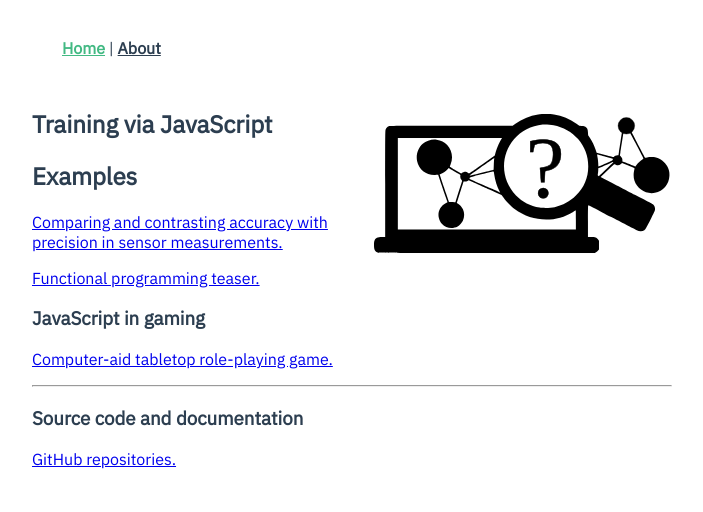
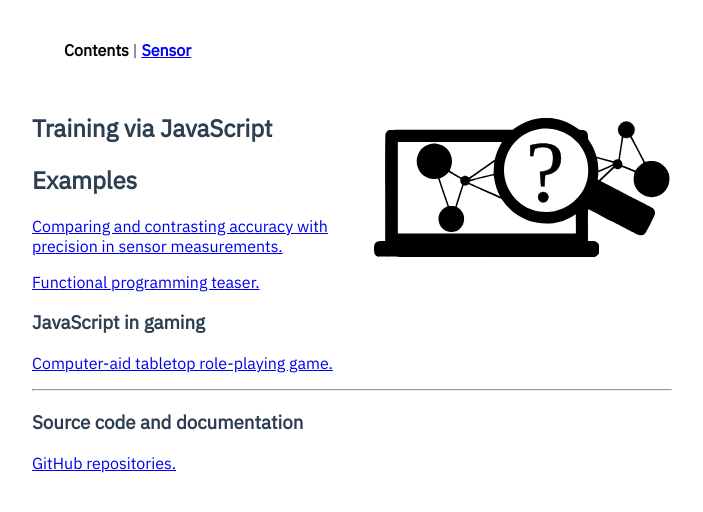
Before and after one commit to martinmphil/training_via_js, a Vue app: page /#/ in a window 1280 px wide. Shown: the top 512 px of the page, without its empty margins (288-991 px from the left). Built offline with nearby package versions, Linux system fonts and the light colour scheme.

Commit message:
added sensors page

```diff
--- a/src/App.vue
+++ b/src/App.vue
@@ -1,8 +1,8 @@
 <template>
   <div id="app">
     <nav id="nav">
-      <router-link to="/">Home</router-link> |
-      <router-link to="/about">About</router-link>
+      <router-link to="/">Contents</router-link> |
+      <router-link to="/sensor">Sensor</router-link>
     </nav>
     <router-view/>
   </div>
@@ -16,16 +16,19 @@
   color: #2c3e50;
 }
 #nav {
-  padding: 30px;
+  padding: 2em;
 }
 
 #nav a {
   font-weight: bold;
-  color: #2c3e50;
+  /* color: #2c3e50; */
+  color: #0000ee;
 }
 
 #nav a.router-link-exact-active {
-  color: #42b983;
+  /* color: #42b983; */
+  text-decoration: none;
+  color: black;
 }
 
 /* width & height includes padding + border for responsive web design */
--- a/src/router.js
+++ b/src/router.js
@@ -1,6 +1,6 @@
 import Vue from 'vue'
 import Router from 'vue-router'
-import Home from './views/Home.vue'
+import ContentsPage from './views/ContentsPage.vue'
 
 Vue.use(Router)
 
@@ -8,16 +8,16 @@ export default new Router({
   routes: [
     {
       path: '/',
-      name: 'home',
-      component: Home
+      name: 'contents-page',
+      component: ContentsPage
     },
     {
-      path: '/about',
-      name: 'about',
+      path: '/sensor',
+      name: 'sensor',
       // route level code-splitting
       // this generates a separate chunk (about.[hash].js) for this route
       // which is lazy-loaded when the route is visited.
-      component: () => import(/* webpackChunkName: "about" */ './views/About.vue')
+      component: () => import(/* webpackChunkName: "sensor" */ './views/Sensor.vue')
     }
   ]
 })
--- a/src/views/About.vue
+++ /dev/null
@@ -1,5 +0,0 @@
-<template>
-  <div class="about">
-    <p>Please see our home page for examples of training via JavaScript.</p>
-  </div>
-</template>
--- a/src/views/Home.vue
+++ b/src/views/ContentsPage.vue
@@ -11,7 +11,7 @@ import TheLogo from '@/components/TheLogo.vue'
 import ExamplesList from '@/components/ExamplesList.vue'
 
 export default {
-  name: 'home',
+  name: 'contents-page',
   components: {
     TheLogo,
     ExamplesList,
--- /dev/null
+++ b/src/views/Sensor.vue
@@ -0,0 +1,5 @@
+<template>
+  <div class="about">
+    <p>Please see our contents page for examples of training via JavaScript.</p>
+  </div>
+</template>
```
Also changed, not shown: src/components/TheHeader.vue (+0 -8 lines).
